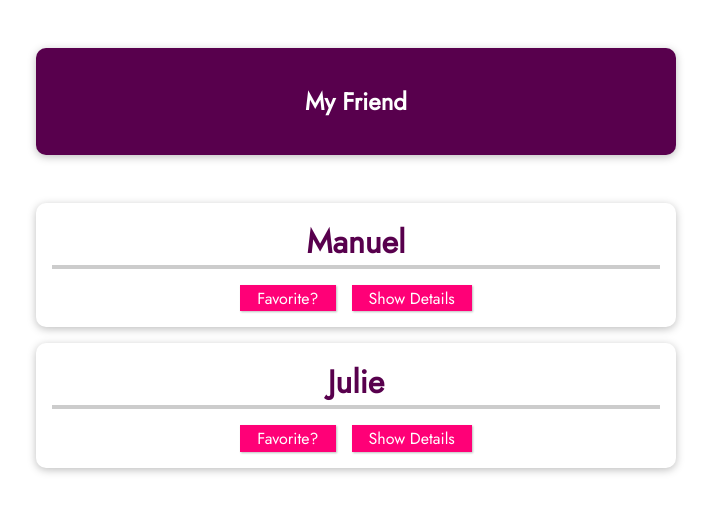
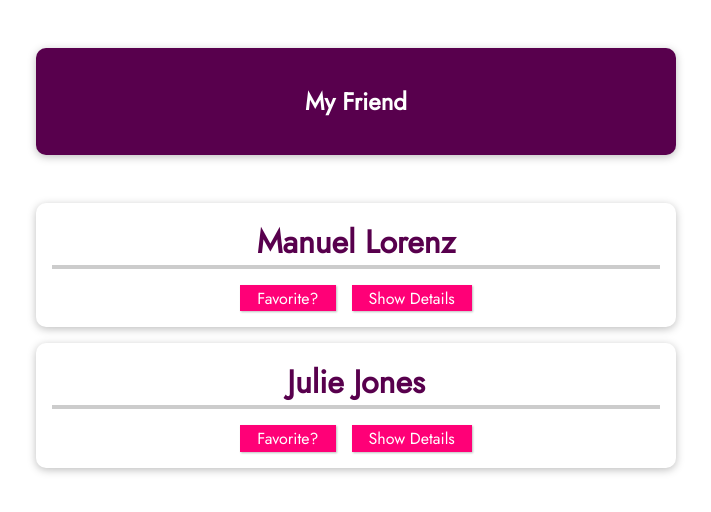
Before and after one commit to nuhptr/vue-academind, a Vue app in the folder vue-first-app/: page / in a window 1280 px wide. Shown: the top 512 px of the page, without its empty margins (284-995 px from the left). Built offline with nearby package versions, Linux system fonts and the light colour scheme.

Commit message:
emitting custom events

```diff
--- a/vue-first-app/src/App.vue
+++ b/vue-first-app/src/App.vue
@@ -3,7 +3,22 @@ import FriendContact from "./components/FriendContact.vue";
 
 export default {
    data() {
-      return {};
+      return {
+         friends: [
+            {
+               id: "manuel",
+               name: "Manuel Lorenz",
+               phone: "0123 45678 90",
+               email: "manuel@gmail.com",
+            },
+            {
+               id: "julie",
+               name: "Julie Jones",
+               phone: "0987 654 321",
+               email: "julie@gmail.com",
+            },
+         ],
+      };
    },
    components: {
       FriendContact,
@@ -18,15 +33,12 @@ export default {
       </header>
       <ul>
          <FriendContact
-            name="Manuel"
-            phone_number="08776464623"
-            emailAddress="manuel@gmail.com"
-            isFavorite="0" />
-         <FriendContact
-            name="Julie"
-            phone_number="08767654572"
-            emailAddress="julie@gmail.com"
-            isFavorite="0" />
+            v-for="(friend, index) in friends"
+            :key="index"
+            :name="friend.name"
+            :phoneNumber="friend.phone"
+            :emailAddress="friend.email"
+            :isFavorite="false" />
       </ul>
    </section>
 </template>
--- a/vue-first-app/src/components/FriendContact.vue
+++ b/vue-first-app/src/components/FriendContact.vue
@@ -5,7 +5,7 @@ export default {
          type: String,
          required: true,
       },
-      phone_number: {
+      phoneNumber: {
          type: String,
          required: true,
       },
@@ -14,24 +14,18 @@ export default {
          required: true,
       },
       isFavorite: {
-         type: String,
+         type: Boolean,
          required: true,
-         default: "0",
+         default: false,
          // Validating the value of isFavorite
          validator: function (value) {
-            return value === "0" || value === "1";
+            return value === true || value === false;
          },
       },
    },
    data() {
       return {
          detailsAreVisible: false,
-         friend: {
-            id: "manuel",
-            name: "Manuel Lorenz",
-            phone: "0123 45678 90",
-            email: "manuel@localhost.com",
-         },
          friendIsFavorite: this.isFavorite,
       };
    },
@@ -40,11 +34,7 @@ export default {
          this.detailsAreVisible = !this.detailsAreVisible;
       },
       toggleFavorite() {
-         if (this.friendIsFavorite === "1") {
-            this.friendIsFavorite = "0";
-         } else {
-            this.friendIsFavorite = "1";
-         }
+         this.friendIsFavorite = !this.friendIsFavorite;
       },
    },
 };
@@ -54,7 +44,7 @@ export default {
    <li>
       <h2>
          {{ name ? name : "No data" }}
-         {{ friendIsFavorite === "1" ? "(Favorite)" : "" }}
+         {{ friendIsFavorite ? "(Favorite)" : "" }}
       </h2>
       <button style="margin-right: 1rem" @click="toggleFavorite">
          Favorite?
@@ -63,7 +53,7 @@ export default {
       <ul v-if="detailsAreVisible">
          <li>
             <strong>Phone:</strong>
-            {{ phone_number ? phone_number : "No data" }}
+            {{ phoneNumber ? phoneNumber : "No data" }}
          </li>
          <li>
             <strong>Email:</strong>
```
